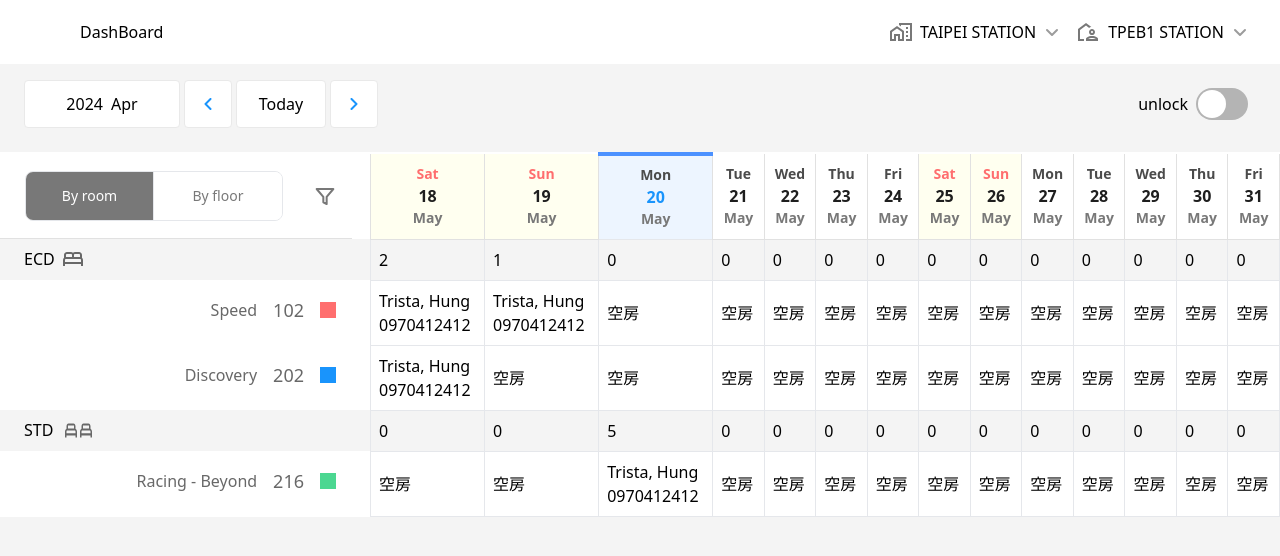
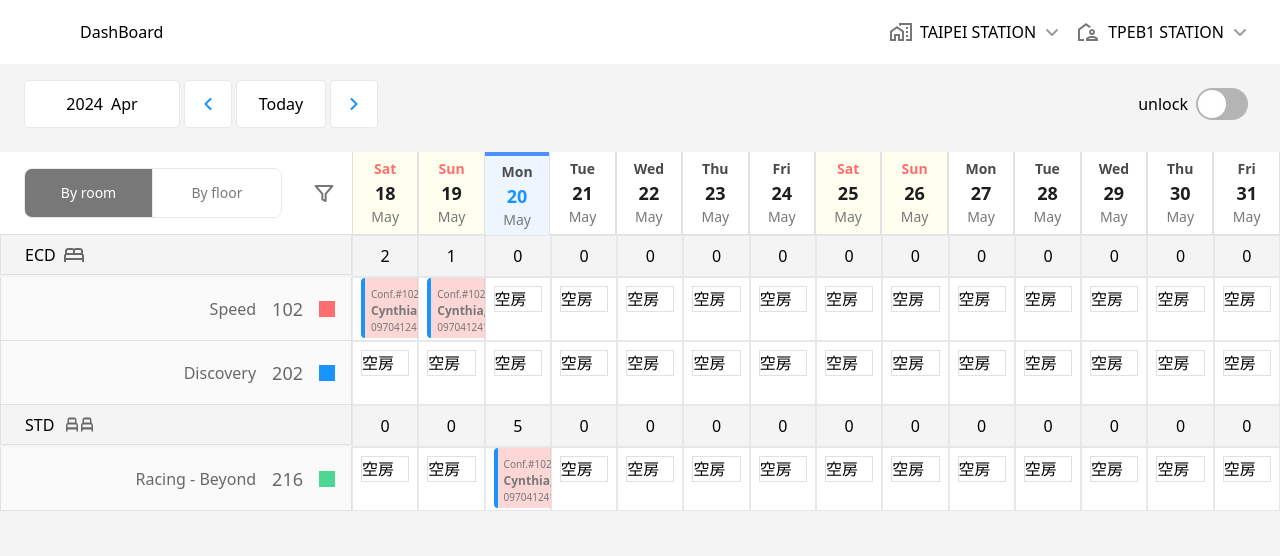
Before and after one commit to sam880629/Calendar-DashBoard-APP, a React (Vite) app: page / in a window 1280 px wide. Shown: the top 556 px of the page. Built offline with nearby package versions, Linux system fonts and the light colour scheme.

Commit message:
no message

```diff
--- a/src/components/Body.jsx
+++ b/src/components/Body.jsx
@@ -6,12 +6,8 @@ import MoonCol from "./body/MoonCol";
 const Body = () => {
 
   return (
-    <section className="bg-white dark:bg-dark  ">
-      <div className="flex flex-nowrap">
-        <div className="w-full ">
+    <section className="bg-[#F4F4F4]">
             <MoonCol />
-        </div>
-      </div>
     </section>
   );
 };
--- a/src/components/body/MoonCol.jsx
+++ b/src/components/body/MoonCol.jsx
@@ -1,7 +1,7 @@
 import ButtonGroup from "../btn/ButtonGroup";
 import FilterButton from "../btn/FilterButton";
 import MoonItem from "./components/MoonItem";
-import CountTable from "../body/CountTable";
+import BookingCard from "./components/BookingCard";
 import RoomTable from "../body/RoomTable";
 import React from "react";
 import RoomTitle from "./components/RoomTitle";
@@ -11,7 +11,7 @@ import RoomTitle from "./components/RoomTitle";
 const rooms = [
   {
     floor: "ECD",
-    icon_path:'<svg width="20" height="14" viewBox="0 0 20 14" fill="none" xmlns="http://www.w3.org/2000/svg"><path d="M19 5.78V3C19 1.35 17.65 0 16 0H12C11.23 0 10.53 0.3 10 0.78C9.47 0.3 8.77 0 8 0H4C2.35 0 1 1.35 1 3V5.78C0.39 6.33 0 7.12 0 8V14H2V12H18V14H20V8C20 7.12 19.61 6.33 19 5.78ZM12 2H16C16.55 2 17 2.45 17 3V5H11V3C11 2.45 11.45 2 12 2ZM3 3C3 2.45 3.45 2 4 2H8C8.55 2 9 2.45 9 3V5H3V3ZM2 10V8C2 7.45 2.45 7 3 7H17C17.55 7 18 7.45 18 8V10H2Z" fill="#686868"/></svg>',
+    icon_path: '<svg width="20" height="14" viewBox="0 0 20 14" fill="none" xmlns="http://www.w3.org/2000/svg"><path d="M19 5.78V3C19 1.35 17.65 0 16 0H12C11.23 0 10.53 0.3 10 0.78C9.47 0.3 8.77 0 8 0H4C2.35 0 1 1.35 1 3V5.78C0.39 6.33 0 7.12 0 8V14H2V12H18V14H20V8C20 7.12 19.61 6.33 19 5.78ZM12 2H16C16.55 2 17 2.45 17 3V5H11V3C11 2.45 11.45 2 12 2ZM3 3C3 2.45 3.45 2 4 2H8C8.55 2 9 2.45 9 3V5H3V3ZM2 10V8C2 7.45 2.45 7 3 7H17C17.55 7 18 7.45 18 8V10H2Z" fill="#686868"/></svg>',
     rooms: [
       {
         status: "Speed",
@@ -60,7 +60,7 @@ const rooms = [
   },
   {
     floor: "STD",
-    icon_path:'<svg width="35" height="25" viewBox="0 0 35 25" fill="none" xmlns="http://www.w3.org/2000/svg"><path d="M14.5 10.638V8.3C14.5 6.76 13.6 5.5 12.5 5.5H7.5C6.4 5.5 5.5 6.76 5.5 8.3V10.638C4.62 11.128 4 12.318 4 13.718V19.5H5.5V17.4H14.5V19.5H16V13.718C16 12.318 15.38 11.128 14.5 10.638ZM13 7.6V10.4H7V7.6H13ZM5.5 13.718C5.5 13.046 5.89 12.5 6.37 12.5H13.64C14.12 12.5 14.51 13.046 14.51 13.718V15.3H5.51V13.718H5.5Z" fill="#686868"/><path d="M29.5 10.638V8.3C29.5 6.76 28.6 5.5 27.5 5.5H22.5C21.4 5.5 20.5 6.76 20.5 8.3V10.638C19.62 11.128 19 12.318 19 13.718V19.5H20.5V17.4H29.5V19.5H31V13.718C31 12.318 30.38 11.128 29.5 10.638ZM28 7.6V10.4H22V7.6H28ZM20.5 13.718C20.5 13.046 20.89 12.5 21.37 12.5H28.64C29.12 12.5 29.51 13.046 29.51 13.718V15.3H20.51V13.718H20.5Z" fill="#686868"/></svg>',
+    icon_path: '<svg width="35" height="25" viewBox="0 0 35 25" fill="none" xmlns="http://www.w3.org/2000/svg"><path d="M14.5 10.638V8.3C14.5 6.76 13.6 5.5 12.5 5.5H7.5C6.4 5.5 5.5 6.76 5.5 8.3V10.638C4.62 11.128 4 12.318 4 13.718V19.5H5.5V17.4H14.5V19.5H16V13.718C16 12.318 15.38 11.128 14.5 10.638ZM13 7.6V10.4H7V7.6H13ZM5.5 13.718C5.5 13.046 5.89 12.5 6.37 12.5H13.64C14.12 12.5 14.51 13.046 14.51 13.718V15.3H5.51V13.718H5.5Z" fill="#686868"/><path d="M29.5 10.638V8.3C29.5 6.76 28.6 5.5 27.5 5.5H22.5C21.4 5.5 20.5 6.76 20.5 8.3V10.638C19.62 11.128 19 12.318 19 13.718V19.5H20.5V17.4H29.5V19.5H31V13.718C31 12.318 30.38 11.128 29.5 10.638ZM28 7.6V10.4H22V7.6H28ZM20.5 13.718C20.5 13.046 20.89 12.5 21.37 12.5H28.64C29.12 12.5 29.51 13.046 29.51 13.718V15.3H20.51V13.718H20.5Z" fill="#686868"/></svg>',
     rooms: [
       {
         number: 216,
@@ -102,78 +102,77 @@ const dates = [
 ];
 
 const buttons = [{ text: "room" }, { text: "floor" }];
-const FilterStyle = `w-[160px] mb:w-[240px] lg:w-[352px] bg-white flex items-center border-[#E1E1E1] border-b`;
-
+const getBookingForDate = (room, date) => {
+  return room.bookings[date] || { count: 0, occupied: false };
+};
 const MoonCol = () => {
   return (
-    <table className="w-full border-collapse">
-      <thead>
-        <tr>
-          <th className={`flex gap-4 ${FilterStyle}`}>
+    <>
+      <div className="flex w-full">
+        {/* Button and Filter section */}
+        <div className="flex gap-4 bg-white items-center border-[#E1E1E1] border-b w-[160px] mb:w-[240px] lg:w-[352px]">
           <ButtonGroup buttons={buttons} />
           <FilterButton />
-          </th>
+        </div>
+
+        {/* Date items - box2 */}
+        <div className="flex-grow flex justify-between">
           {dates.map((dateStr, index) => (
             <MoonItem key={index} dateStr={dateStr} />
           ))}
-        </tr>
-      </thead>
+        </div>
+      </div>
 
-      <tbody>
+      {/* 樓層與房間預訂資料 */}
       {rooms.map((floor, index) => (
-          <React.Fragment key={index}>
+      <>
+        <div key={index} className="flex w-full">
           {/* 樓層名稱 */}
-            <tr className="bg-[#F4F4F4]">
           <RoomTitle roomType={floor.floor} icon_path={floor.icon_path} />
 
+          {/* 日期的房間統計 */}
+          <div className="flex-grow flex justify-between">
             {dates.map((date, dateIndex) => {
-
-                  const count = floor.rooms[0].bookings[date]; // 取得該日期的預定資料
+              const count = getBookingForDate(floor.rooms[0], date).count;
               return (
-                    <td key={dateIndex} className="p-2 border bg=[#F4F4F4]">
-                      {/* 根據日期是否有預定資料進行處理 */}
-                      {count ? (
-                        <div className="">
-                          <p>{count.count}</p>
+                <div key={dateIndex} className="flex-1 p-2 border bg-[#F4F4F4] text-center">
+                  <p>{count}</p>
                 </div>
-                      ) : (
-                        <div className="">0</div>
-                      )}
-                    </td>
               );
             })}
-            </tr>
+          </div>
+          </div>
           {/* 房間和日期格子 */}
+          <>
             {floor.rooms.map((room, roomIndex) => (
-              <tr key={roomIndex}>
+               <div className="flex w-full">
                 {/* 房間名稱和號碼 */}
-                <RoomTable status={room.status} number={room.number}/>
+                <RoomTable status={room.status} number={room.number} />
 
                 {/* 日期網格 */}
+                <div className="flex-grow flex justify-between">
                 {dates.map((date, dateIndex) => {
-                  const booking = room.bookings[date]; // 取得該日期的預定資料
+                  const booking = getBookingForDate(room, date);
                   return (
-                    <td key={dateIndex} className="p-2 border bg-white">
-                      {/* 根據日期是否有預定資料進行處理 */}
-                      {booking ? (
-                        <div>
-                          <p>{booking.guest.name}</p> {/* 顯示客人姓名 */}
-                          <p>{booking.reservationId}</p> {/* 顯示訂房編號 */}
-                          <p>{booking.guest.phone}</p> {/* 顯示客人電話 */}
+                    <div key={dateIndex} className="flex-1 p-2 border bg-white relative">
+                      {booking.occupied ? (
+                        <BookingCard booking={booking} />
+                      ) : (
+                        <div className="border border-[#E1E1E1]">空房</div>
+                      )}
                     </div>
-                      ) : (
-                        <div>空房</div> // 如果該日期沒有預定
-                      )}
-                    </td>
                   );
                 })}
-              </tr>
+                </div>
+              </div>
             ))}
-          </React.Fragment>
+          </>
+
+      </>
       ))}
-      </tbody>
-    </table>
+    </>
   );
 };
 
+
 export default MoonCol;
--- a/src/components/body/MoonTable.jsx
+++ b/src/components/body/MoonTable.jsx
@@ -122,6 +122,7 @@ const MoonTable = () => {
           <MoonItem key={index} Date={Date} />
         ))}
       </div>
+
     </div>
   );
 };
--- a/src/components/body/RoomTable.jsx
+++ b/src/components/body/RoomTable.jsx
@@ -9,11 +9,11 @@ const RoomTable = ({status,number}) =>{
       };
 
     return (
-        <td className="flex items-center justify-end gap-4 pt-4 pr-4 pb-2  w-[160px] mb:w-[240px] lg:w-[352px]">
+        <div className="w-[160px] mb:w-[240px] lg:w-[352px] box-border flex items-center justify-end gap-4 pr-4  h-16  border-r border-l border-b border-[#E1E1E1] bg-[#FAFAFA]">
             <p className="text-[#686868]">{status}</p>
             <p className="font-medium text-lg text-[#686868]">{number}</p>
             <p className={`w-4 h-4 ${statusColors[status]}`}></p>
-        </td>
+        </div>
     )
 }
 
--- /dev/null
+++ b/src/components/body/components/BookingCard.jsx
@@ -0,0 +1,13 @@
+
+
+const BookingCard = () => {
+  return (
+    <div className="w-[139px] h-[60px] border-[#1994FC] border-l-4 rounded py-[9px] pl-[6px] bg-[#FBAEAE80] absolute top-0">
+      <p className=' text-[#787878] text-[10px] '>Conf.#1022110</p>
+      <p className='font-semibold text-[#787878] text-[12px]'>Cynthia,Tsai</p>
+      <p className=' text-[#787878] text-[10px]'>0970412412</p>
+    </div>
+  );
+};
+
+export default BookingCard;
--- a/src/components/body/components/MoonItem.jsx
+++ b/src/components/body/components/MoonItem.jsx
@@ -1,40 +1,43 @@
-import moment from "moment";
+import moment from 'moment';
 
-const isWeekend = (date) => {
-  const day = new Date(date).getDay(); // 0 = Sunday, 6 = Saturday
-  return day === 0 || day === 6;
-};
+const MoonItem = ({ dateStr }) => {
+  const isHoliday = isWeekend(dateStr); // 假日判斷
+  const isToday = moment(dateStr).isSame('2024.5.20', 'day'); // 判斷是否是今天
 
-// 顯示月份BOX
-const MoonItem = ({ dateStr }) => {
-  const isHoliday = isWeekend(dateStr);
-  const isToday = moment(dateStr).isSame("2024-5-20", "day"); //今日
+  const week = moment(dateStr).format('ddd'); // 星期
+  const day = moment(dateStr).format('DD'); // 日
+  const mon = moment(dateStr).format('MMM'); // 月
 
-  const week = moment(dateStr).format("ddd"); //星期
-  const day = moment(dateStr).format("DD"); //日
-  const mon = moment(dateStr).format("MMM"); //月
+  // class 樣式設定
+  let containerClasses = `flex-1 border-[#E1E1E1] border-l border-b border-r   flex flex-col items-center justify-center ${
+    isHoliday ? 'bg-[#FFFFF0]' : 'bg-white'
+  }`;
 
-  // class樣式
-  let containerClasses = ` border-[#E1E1E1] border-l border-b border-r  ${
-    isHoliday ? "bg-[#FFFFF0]" : "bg-white"
+  const weekClasses = `text-sm font-semibold ${
+    isHoliday ? 'text-[#FF6E6E]' : 'text-[#4B4B4B]'
   }`;
-  const weekClasses = `text-sm font-semibold ${
-    isHoliday ? "text-[#FF6E6E]" : "text-[#4B4B4B]"
-  }`;
-  let dayClasses = "text-[#1E1E1E] font-bold";
-  // 判斷日期樣式變化
+
+  let dayClasses = 'text-[#1E1E1E] font-bold text-lg';
+
+  // 今天的樣式覆蓋
   if (isToday) {
-    containerClasses = "bg-[#EDF5FF] border-[#4B91FF] border-t-4";
-    dayClasses = "text-[#1994FC] font-bold";
+    containerClasses = `flex-1 bg-[#EDF5FF] border-[#4B91FF] border-t-4 flex flex-col items-center justify-center`;
+    dayClasses = 'text-[#1994FC] font-bold text-lg';
   }
 
   return (
-    <th className={containerClasses}>
+    <div className={containerClasses}>
       <p className={weekClasses}>{week}</p>
       <p className={dayClasses}>{day}</p>
-      <p className="text-sm text-[#787878]">{mon}</p>
-    </th>
+      <p className="text-sm text-[#787878] ">{mon}</p>
+    </div>
   );
 };
 
+// 判斷是否是假日
+const isWeekend = (dateStr) => {
+  const day = moment(dateStr).day();
+  return day === 0 || day === 6; // 星期日或星期六
+};
+
 export default MoonItem;
--- a/src/components/body/components/RoomTitle.jsx
+++ b/src/components/body/components/RoomTitle.jsx
@@ -1,9 +1,9 @@
 const RoomTitle = ({roomType, icon_path}) => {
   return (
-    <td className=" flex  items-center gap-2 min-h-10 pl-6 border-[#E1E1E1]  border-transparent ">
+    <div className="bg-[#F4F4F4] w-[160px] mb:w-[240px] lg:w-[352px] flex  items-center gap-2 h-10 p-0 pl-6 border-r border-l border-b border-[#E1E1E1]">
       <p className="">{roomType}</p>
       <div dangerouslySetInnerHTML={{ __html: icon_path }} />
-    </td>
+    </div>
   );
 };
 
```
Also changed, not shown: src/App.css (line endings or trailing spaces). Lines whose indentation alone changed are shown as unchanged.
